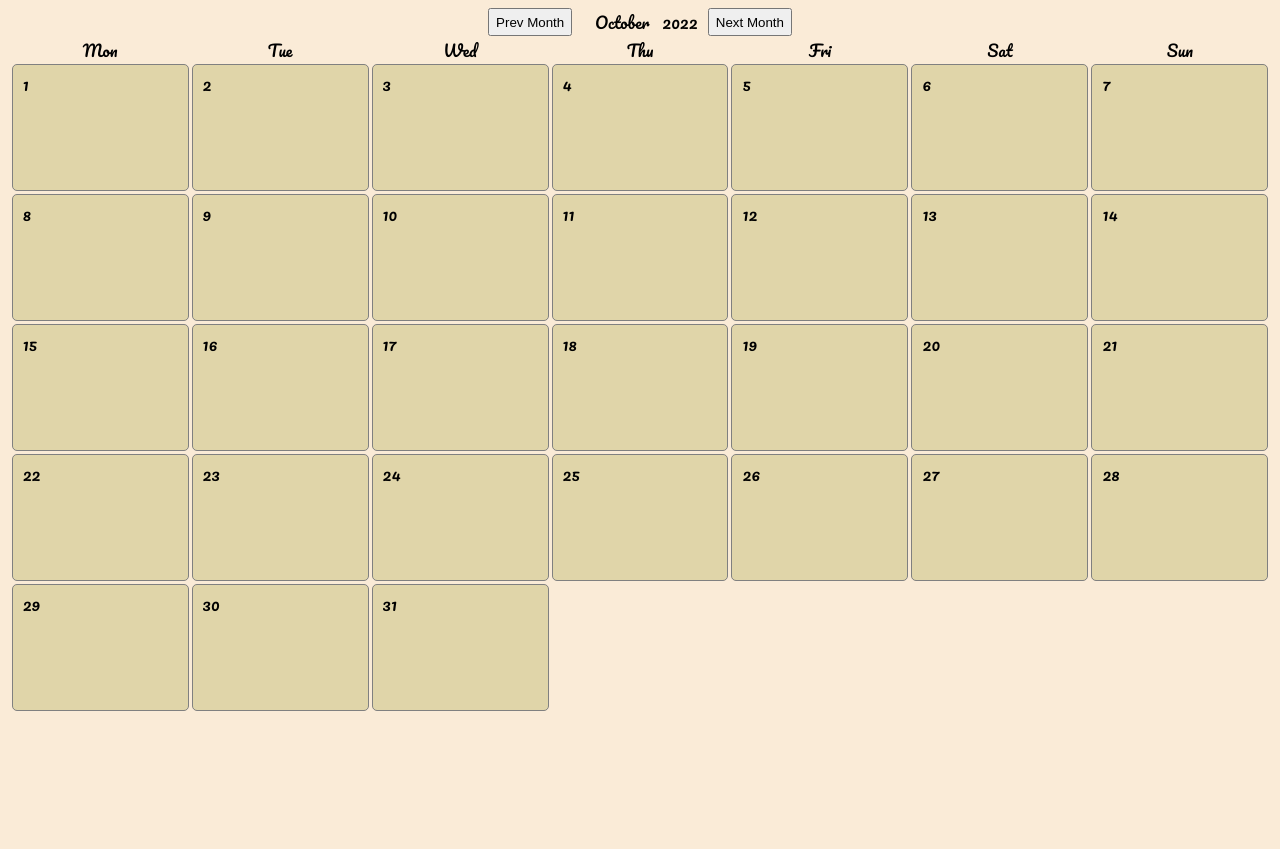
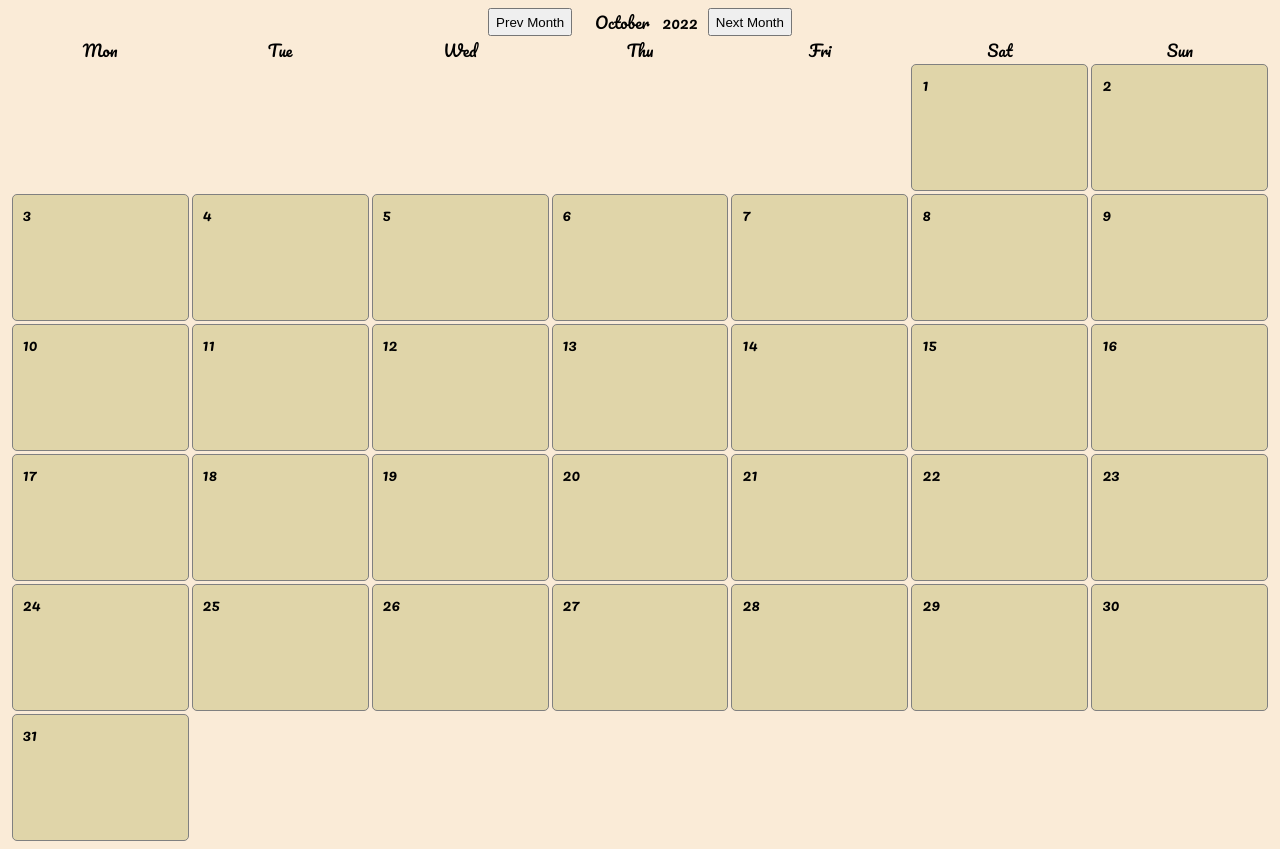
Before and after one commit to ayumi-ayumi/React_Calendar, a React (Create React App) app: page / in a window 1280 px wide. Before the commit the page ends 800 px from the top, so only its background shows below. Built offline with nearby package versions, Linux system fonts and the light colour scheme.

Commit message:
able to show the first day on the right day

```diff
--- a/src/Components/Calendar.js
+++ b/src/Components/Calendar.js
@@ -7,9 +7,11 @@ export default function Calendar(){
     const date = new Date();
     const [monthNumber, setMonthNumber] = useState(date.getMonth());
     const [yearNumber, setYearNumber] = useState(date.getFullYear());
-    const howManyDays = new Date(2022, 10, 0).getDate();
+    const howManyDays = new Date(yearNumber, monthNumber+1, 0).getDate(); //showing the last day in October
+    const dayOfFirstDay = new Date(yearNumber,monthNumber,1).getDay();
 
     function goToNextMonth() {
+        console.log(dayOfFirstDay)
         setMonthNumber(()=>{
             if(monthNumber + 1 > 11){
                 setYearNumber(yearNumber+1)
@@ -33,7 +35,7 @@ export default function Calendar(){
         <div>
             <Header monthNumber={monthNumber} yearNumber={yearNumber} onClickNextMonth={goToNextMonth} onClickPrevMonth={goToPrevMonth}/>
             <DaysOfWeek />
-            <Day howManyDays={howManyDays}/>
+            <Day howManyDays={howManyDays} dayOfFirstDay={dayOfFirstDay}/>
         </div>
     )
 }
--- a/src/Components/Day.js
+++ b/src/Components/Day.js
@@ -4,16 +4,39 @@ export default function Day (props) {
 
   function showDay () {
     const dayArr = []
-    for (let i=1; i <= props.howManyDays; i++) {
-        console.log(props.howManyDays)
-        dayArr.push(<div className='aDay'>{i}</div>)
+    const blank =[]
+
+    for(let i=1; i <= props.howManyDays; i++) {
+      dayArr.push(<div className='aDay' key={i}>{i}</div>)
+      }
+
+    if(props.dayOfFirstDay===0){
+      for(let j=0; j < 6; j++) {
+        blank.push(<div></div>)
+      }
+      dayArr.unshift(blank)
+
+    } else {
+      for(let j=0; j < props.dayOfFirstDay-1; j++) {
+        blank.push(<div></div>)
+      }
+      dayArr.unshift(blank)
+
     }
+
+    // if(props.dayOfFirstDay!==1){
+    //   for(let j=0; j < props.dayOfFirstDay-1; j++) {
+    //     blank.push(<div></div>)
+    //   }
+    //   dayArr.unshift(blank)
+    // }
     return <div  className='days'>{dayArr}</div>
+
   }
 
-  return (
-    <div>
+    return (
+      <div>
       {showDay()}
-    </div>
+      </div>
   )
 }
--- a/src/index.js
+++ b/src/index.js
@@ -1,8 +1,6 @@
 import React from 'react'
 import ReactDOM from 'react-dom/client'
 import App from './App'
-// import 'src/App.css'
-
 
 ReactDOM.createRoot(document.getElementById('root')).render(
   <React.StrictMode>
```
